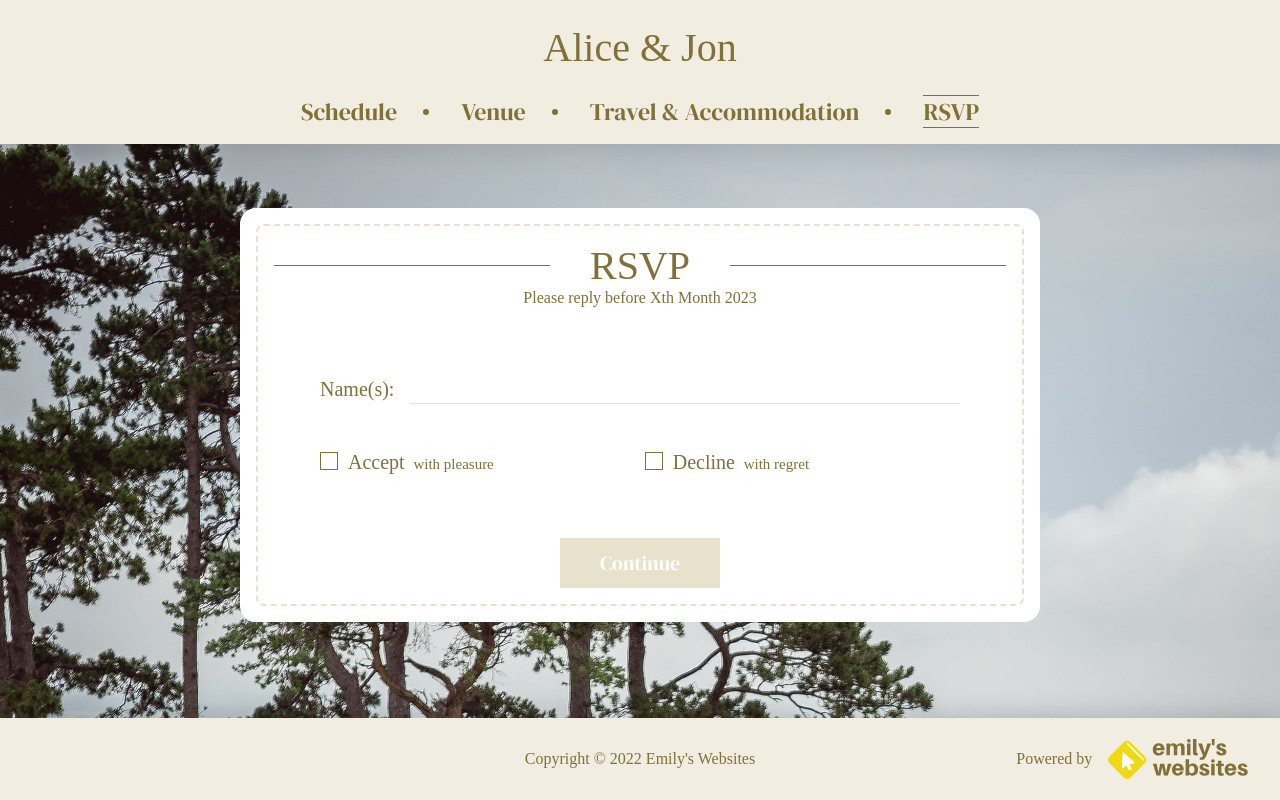
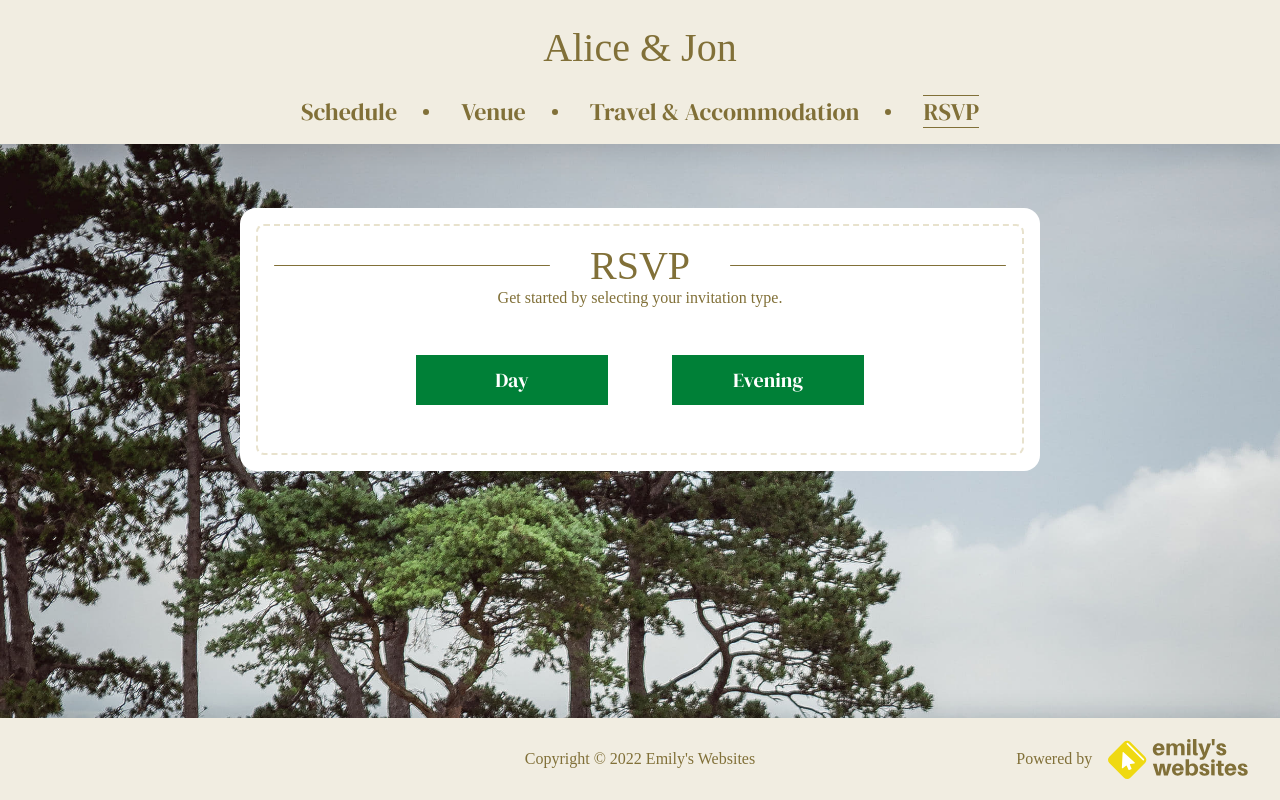
Before and after one commit to emilyswebsites/jon-and-alice, a Nuxt app: page /rsvp in a window 1280 px wide. Built offline with nearby package versions, Linux system fonts and the light colour scheme; a web font is replaced by a local one.

Commit message:
Add invitation type step and different deadlines

```diff
--- a/assets/styles/main.scss
+++ b/assets/styles/main.scss
@@ -156,6 +156,7 @@ h1, h2, h3, h4, h5, h6 {
   border: 0;
   cursor: pointer;
   text-decoration: none;
+  font-size: 1.25rem;
 
   &:hover {
     background-color: var(--clr-green-dark);
--- a/components/RsvpAcceptance.vue
+++ b/components/RsvpAcceptance.vue
@@ -1,7 +1,7 @@
 <template>
   <div class="rsvp__section">
-    <p class="subtitle">Please reply before Xth Month 2023</p>
-    <form class="rsvp__form" @submit.prevent="$emit('next-clicked')">
+    <p class="subtitle">Please reply before {{ deadline }}.</p>
+    <form class="rsvp__form" @submit.prevent="submit()">
       <div class="form-field">
         <label for="names">
           Name(s):
@@ -22,8 +22,8 @@
           </label>
         </div>
       </div>
-      <button class="button button--rsvp" :class="{ 'button--disabled': !names || accept === null }"
-        type="submit" :disabled="!names || accept === null">Continue</button>
+      <button class="button button--rsvp" :class="{ 'button--disabled': !names || accept === null }" type="submit"
+        :disabled="!names || accept === null">Continue</button>
     </form>
   </div>
 </template>
@@ -31,6 +31,12 @@
 <script>
 export default {
   name: 'RsvpAcceptance',
+  props: {
+    deadline: {
+      type: String,
+      required: true,
+    }
+  },
   data() {
     return {
       names: '',
@@ -38,6 +44,9 @@ export default {
     }
   },
   methods: {
+    submit() {
+      this.$emit('next-clicked');
+    }
   }
 }
 </script>
--- /dev/null
+++ b/components/RsvpInvitationType.vue
@@ -0,0 +1,36 @@
+<template>
+  <div class="rsvp__section">
+    <p class="subtitle">Get started by selecting your invitation type.</p>
+    <div class="button-choice">
+      <button class="button" @click="submitInvitationType('day')">Day</button>
+      <button class="button" @click="submitInvitationType('evening')">Evening</button>
+    </div>
+  </div>
+</template>
+
+<script>
+export default {
+  name: 'RsvpInvitationType',
+  methods: {
+    submitInvitationType(choice) {
+      this.$emit('invitation-selected', choice)
+    }
+  }
+}
+</script>
+
+<style scoped lang="scss">
+.button-choice {
+  padding: 3rem 0rem 2rem;
+  display: flex;
+  justify-content: center;
+
+  .button {
+    width: 12rem;
+
+    &:not(:last-child) {
+      margin-right: 4rem;
+    }
+  }
+}
+</style>
--- a/pages/index.vue
+++ b/pages/index.vue
@@ -172,7 +172,6 @@ export default Vue.extend({
 }
 
 .button {
-  font-size: 1.25rem;
   margin: 2rem auto 0;
 }
 
--- a/pages/rsvp.vue
+++ b/pages/rsvp.vue
@@ -7,7 +7,8 @@
           <h2 class="section-heading linethrough"><span></span><span
               class="linethrough__content">RSVP</span><span></span>
           </h2>
-          <RsvpAcceptance v-if="currentStep === 'acceptance'" @next-clicked="showStep('names')"></RsvpAcceptance>
+          <RsvpInvitationType v-if="currentStep === 'invitation'" @invitation-selected="setInvitationType($event)"></RsvpInvitationType>
+          <RsvpAcceptance v-if="currentStep === 'acceptance'" :deadline="rsvpDeadline" @next-clicked="showStep('names')"></RsvpAcceptance>
           <RsvpNames v-if="currentStep === 'names'"></RsvpNames>
           <RsvpMenu v-if="currentStep === 'menu'"></RsvpMenu>
           <RsvpDietaryRequirements v-if="currentStep === 'dietary'"></RsvpDietaryRequirements>
@@ -23,6 +24,7 @@
 import Vue from 'vue'
 import TopMenu from '~/components/TopMenu.vue';
 import PageFooter from '~/components/PageFooter.vue';
+import RsvpInvitationType from '~/components/RsvpInvitationType.vue';
 import RsvpAcceptance from '~/components/RsvpAcceptance.vue';
 import RsvpNames from '~/components/RsvpNames.vue';
 import RsvpMenu from '~/components/RsvpMenu.vue';
@@ -34,12 +36,36 @@ export default Vue.extend({
   components: { TopMenu, PageFooter, RsvpDietaryRequirements, RsvpAcceptance, RsvpMenu, RsvpNames, RsvpSummary },
   data() {
     return {
-      currentStep: "acceptance",
+      currentStep: "invitation",
+      answers: {
+        invitationType: '',
+        names: '',
+        acceptance: '',
+        guests: [{
+          name: '',
+          menuChoices: {
+            menuType: '',
+            starter: '',
+            mainCourse: '',
+            dessert: '',
+          }
+        }],
+        dietaryRequirements: '',
+      }
+    }
+  },
+  computed: {
+    rsvpDeadline() {
+      return this.answers.invitationType === 'evening' ? '13th April 2023' : '31st March 2023';
     }
   },
   methods: {
     showStep(stepName: string) {
       this.currentStep = stepName;
+    },
+    setInvitationType(event: string) {
+      this.answers.invitationType = event;
+      this.showStep('acceptance');
     }
   }
 })
@@ -82,7 +108,6 @@ main {
 }
 
 .button--rsvp {
-  font-size: 1.25rem;
   margin: 4rem auto 0;
 }
 
```
